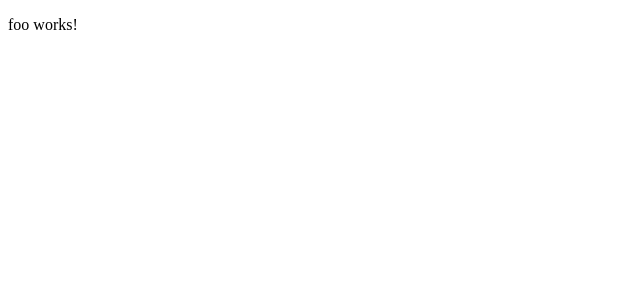
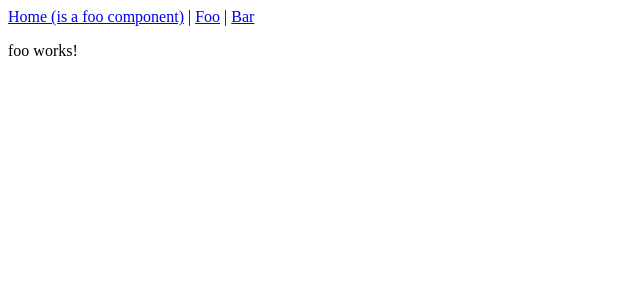
Before and after one commit to sailormary13/week-fifteen-routes, an Angular app: page / in a window 1280 px wide. Shown: the top 300 px of the page, without its empty margins (0-640 px from the left). Built offline with nearby package versions, Linux system fonts and the light colour scheme.

Commit message:
use routerLink to navigate to/from views

```diff
--- a/src/app/app.component.html
+++ b/src/app/app.component.html
@@ -1,3 +1,7 @@
-
+<nav>
+  <a routerLink="">Home (is a foo component)</a> |
+  <a routerLink="/foo">Foo</a> |
+  <a routerLink="/bar">Bar</a>
+</nav>
 
 <router-outlet></router-outlet>
```
